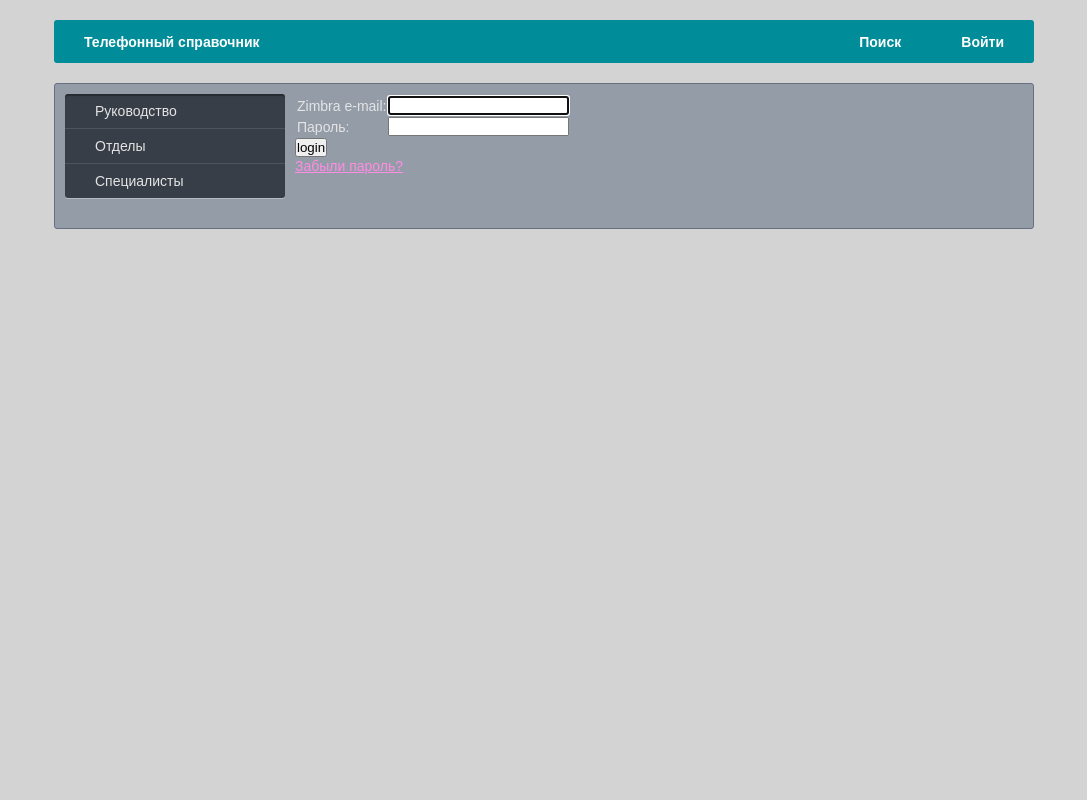
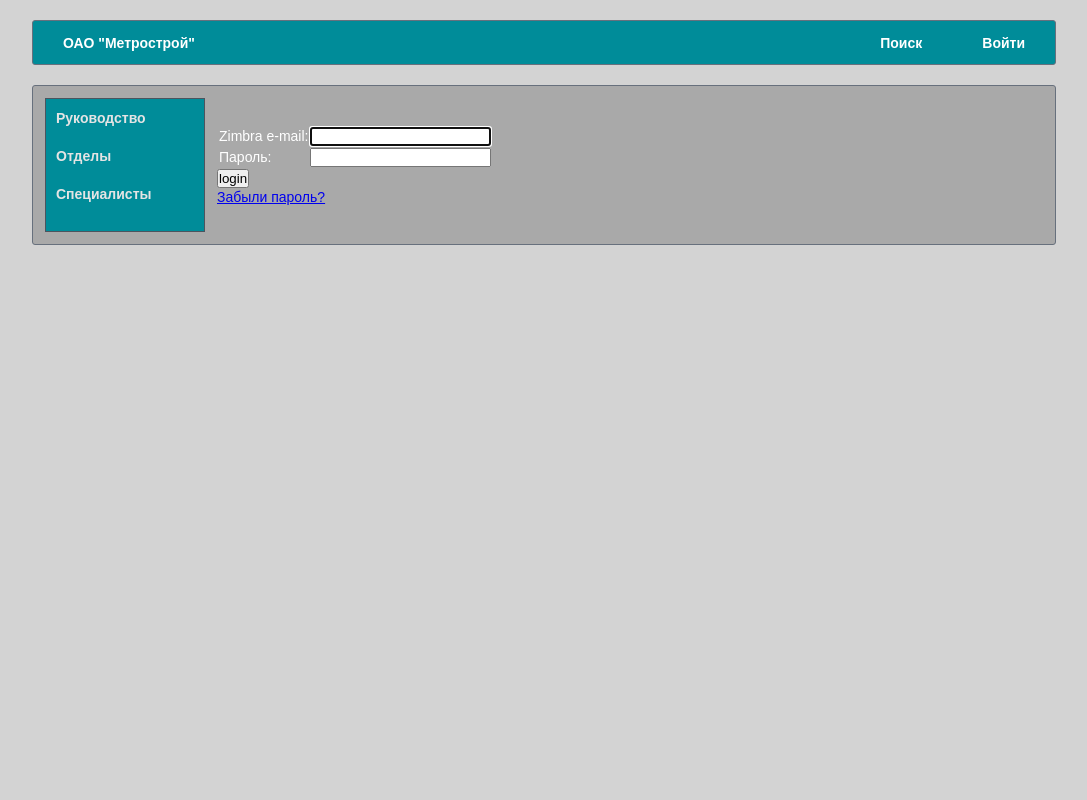
Before and after one commit to konsta78/ctp, a Django app: page /login/ in a window 1280 px wide. Shown: the whole page, without its empty margins (96-1183 px from the left). Run offline with Django 3.2, Linux system fonts and the light colour scheme.

Commit message:
html, css рефакторинг

```diff
--- a/catalog/static/catalog/style.css
+++ b/catalog/static/catalog/style.css
@@ -3,10 +3,10 @@
 	padding: 0;
 }
 
-a {
-	color: #ff8de3;
-	text-decoration: underline;
-}
+/*a {*/
+/*	color: #ff8de3;*/
+/*	text-decoration: underline;*/
+/*}*/
 
 html,body {
 	width: 100%;
@@ -15,16 +15,16 @@ html,body {
 
 body {
 	/*background: #373e47;*/
-	background: lightgray;
+	background: #d3d3d3;
 	font-family: Arial;
 	font-size: 14px;
-	color: #e4e4e4;
+	color: white;
 	line-height: 18px;
 	/*text-shadow: 0 1px 0 rgba(0,0,0,0.75);*/
 }
 
 .wrapper {
-	width: 980px;
+	width: 80%;
 	padding: 0 10px;
 	margin: 0 auto;
 	min-height: 100%;
@@ -54,6 +54,7 @@ body {
 	/*filter: progid:dximagetransform.microsoft.gradient(startColorstr='#f2f2f2', endColorstr='#e4e4e4', GradientType=0);*/
 	height: 33px;
 	border-radius: 3px;
+	border: 1px solid #67707d;
 	/*-webkit-border-radius: 3px;*/
 	/*-moz-border-radius: 3px;*/
 	padding-top: 10px;
@@ -97,75 +98,161 @@ ul.nav li a:hover {
 .content {
 	padding: 10px;
 	border-radius: 3px;
-	-webkit-border-radius: 3px;
-	-moz-border-radius: 3px;
+	/*-webkit-border-radius: 3px;*/
+	/*-moz-border-radius: 3px;*/
 	border: 1px solid #67707d;
-	background-color: #475363;
-	background-color: rgba(87,103,127,0.5);
+	/*background-color: #475363;*/
+	background-color: darkgray;
 	overflow: hidden;
 }
 
 
-*:first-child+html .content {
-	background-color: #475363;
+ul,ol,dl {
+	margin: 0 0 0 30px;
+}
+
+
+table.bordered {
+	/*margin: 0px 0;*/
+	/*padding: 0;*/
+	border-collapse: collapse;
+	/**border-collapse: collapse;*/
+	border: 1px solid #292e35;
+	width: 100%;
+	background-color: #d3d3d3;
+	border-radius: 3px;
+	/*-webkit-border-radius: 3px;*/
+	/*-moz-border-radius: 3px;*/
+	border-spacing: 0;
+}
+
+table.bordered th, table.bordered td {
+	padding: 10px;
+	vertical-align: top;
+	border: 1px solid #4c545e;
+}
+
+table.bordered td {
+	/*border: 1px solid #4c545e;*/
+	color: #00688c;
+}
+
+.trdep {
+	text-align: center;
+	font-weight: bold;
+	color: white !important;
+	background-color: #008c99;
+}
+
+table.bordered th {
+	background-color: #00688c;
+	text-align: left;
+	font-weight: bold;
+	color: white;
+}
+
+
+.leftmenu {
+	vertical-align: top;
+	font-weight: bold;
 }
 
 /*Левая колонка*/
 .leftCol {
 	float: left;
 	margin-right: 10px;
-	width: 220px;
+	vertical-align: top;
+	width: 160px;
 }
 
 ul.leftNav {
-	margin: 0 0 20px 0;
+	margin: 0 0 0 0;
 	padding: 0;
-	background-color: #373e47;
-	border-radius: 3px;
-	-webkit-border-radius: 3px;
-	-moz-border-radius: 3px;
-	box-shadow: 0 1px 0 rgba(255,255,255,0.3), inset 0 2px 1px rgba(0,0,0,0.3);
-	-webkit-box-shadow: 0 1px 0 rgba(255,255,255,0.3), inset 0 2px 1px rgba(0,0,0,0.3);
-	-moz-box-shadow: 0 1px 0 rgba(255,255,255,0.3), inset 0 2px 1px rgba(0,0,0,0.3);
+	background-color: #008c99;
+	/*border-radius: 3px;*/
+	border: 1px solid #4c545e;
+	/*border-collapse: collapse;*/
+
 }
+
+
+ul.leftNav li a {
+	color: #e4e4e4;
+	text-decoration: none;
+	padding: 10px 10px 10px 10px;
+	display: block;
+	/*border: 1px solid #4c545e;*/
+	/*border-radius: 3px;*/
+	/*border-collapse: collapse;*/
+
+}
+
+ul.leftNav li a:hover {
+	background-color: #00aaba;
+	/*border-radius: 3px;*/
+}
+
+/**:first-child+html .content {*/
+/*	background-color: #475363;*/
+/*}*/
+
+/*ul.leftNav li:first-child a {*/
+/*	border-top: none;*/
+/*}*/
+
 
 ul.leftNav li {
 	list-style: none;
 }
 
-ul.leftNav li a {
-	color: #e4e4e4;
-	text-decoration: none;
-	padding: 8px 10px 8px 30px;
-	display: block;
-	border-top: 1px solid #4c545e;
-	/*background: url("images/arrow-right.png") 13px 50% no-repeat;*/
-}
+/*ul.leftNav li:first-child a {*/
+/*	border-radius: 3px 3px 0 0;*/
+/*	-webkit-border-radius: 3px 3px 0 0;*/
+/*	-moz-border-radius: 3px 3px 0 0;*/
+/*}*/
 
-ul.leftNav li:first-child a {
-	border-top: none;
-}
-
-ul.leftNav li a:hover {
-	background-color: #292e35;
-}
-
-ul.leftNav li:first-child a {
-	border-radius: 3px 3px 0 0;
-	-webkit-border-radius: 3px 3px 0 0;
-	-moz-border-radius: 3px 3px 0 0;
-}
-
-ul.leftNav li:last-child a {
-	border-radius: 0 0 3px 3px;
-	-webkit-border-radius: 0 0 3px 3px;
-	-moz-border-radius: 0 0 3px 3px;
-}
+/*ul.leftNav li:last-child a {*/
+/*	border-radius: 0 0 3px 3px;*/
+/*	-webkit-border-radius: 0 0 3px 3px;*/
+/*	-moz-border-radius: 0 0 3px 3px;*/
+/*}*/
 
 
-ul,ol,dl {
-	margin: 0 0 0 30px;
-}
+
+/*table.bordered thead tr th:first-child,*/
+/*table.bordered tbody tr td:first-child {*/
+/*	border-left: none;*/
+/*}*/
+
+
+
+/*table.bordered tbody tr:hover {*/
+/*	background-color: #2e333b;*/
+/*}*/
+
+/*table.bordered thead tr:first-child th:first-child {*/
+/*	border-radius: 3px 0 0 0;*/
+/*	-webkit-border-radius: 3px 0 0 0;*/
+/*	-moz-border-radius: 3px 0 0 0;*/
+/*}*/
+
+/*table.bordered thead:first-child th:last-child {*/
+/*	border-radius: 0 3px 0 0;*/
+/*	-webkit-border-radius: 0 3px 0 0;*/
+/*	-moz-border-radius: 0 3px 0 0;*/
+/*}*/
+
+/*table.bordered tbody tr:last-child td:first-child {*/
+/*	border-radius: 0 0 0 3px;*/
+/*	-webkit-border-radius: 0 0 0 3px;*/
+/*	-moz-border-radius: 0 0 0 3px;*/
+/*}*/
+
+/*table.bordered tbody tr:last-child td:last-child {*/
+/*	border-radius: 0 0 3px 0;*/
+/*	-webkit-border-radius: 0 0 3px 0;*/
+/*	-moz-border-radius: 0 0 3px 0;*/
+/*}*/
 
 
 /*::selection {*/
--- a/templates/catalog/base.html
+++ b/templates/catalog/base.html
@@ -14,7 +14,7 @@
 			<div class="header">
 				<div class="headerContent">
 					<ul class="nav" style="float: left">
-						<li><a href="{% url 'home' %}">Телефонный справочник</a></li>
+						<li><a href="{% url 'home' %}">ОАО "Метрострой"</a></li>
 					</ul>
 					<ul class="nav">
 						<li><a href="#">Поиск</a></li>
@@ -25,32 +25,34 @@
                             <li><a href="{% url 'login' %}">Войти</a></li>
                         {% endif %}
 
-						{% if user.is_superuser %}
-                            <li><a href="{% url 'admin:index' %}">Админка</a></li>
-                        {% endif %}
-
 					</ul>
 				</div>
 			</div>
 			<div class="content">
+                <table>
+                    <tr>
+                        <td class="leftmenu">
                             <div class="leftCol">
                                 <ul class="leftNav">
                                     <li><a href="#">Руководство</a></li>
                                     <li><a href="#">Отделы</a></li>
                                     <li><a href="#">Специалисты</a></li>
-
+                                    <br>
+                                    {% if user.is_superuser %}
+                                        <li><a href="{% url 'admin:index' %}">Админ-панель</a></li>
+                                        <li><a href="#">Обновить БД</a></li>
+                                    {% endif %}
                                 </ul>
-
         				    </div>
-				<div>
+                        </td>
+                        <td width="100%">
                             {% block content %}
 
                             {% endblock %}
-
+                        </td>
+                    </tr>
+                </table>
             </div>
-				</div>
-			</div>
-
 		</div>
 	</body>
 </html>
```
Also changed, not shown: catalog/views.py (+9 -1 lines), templates/catalog/index.html (+34 -3 lines), db.sqlite3. Lines whose indentation alone changed are shown as unchanged.
